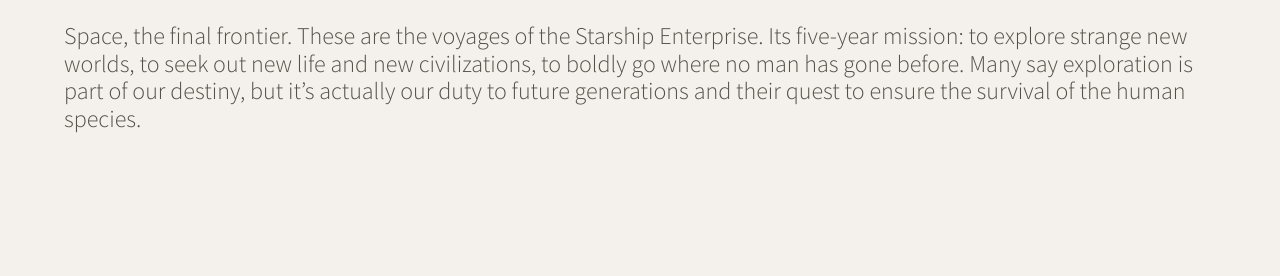
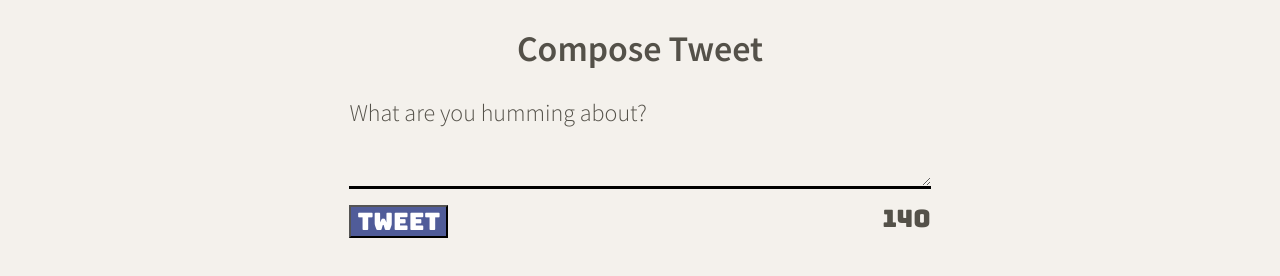
Before and after one commit to VicBond/tweeter, a website: page public/index.html in a window 1280 px wide. Shown: the part 522-798 px from the top of the page. Drawn offline with nearby package versions, Linux system fonts and the light colour scheme; a small style sheet from the web is missing.

Commit message:
new-tweet added

```diff
--- a/public/index.html
+++ b/public/index.html
@@ -15,12 +15,15 @@
     <link rel="preconnect" href="https://fonts.gstatic.com" crossorigin>
     <link href="https://fonts.googleapis.com/css2?family=Bungee&family=Source+Sans+Pro:ital,wght@0,300;0,600;1,300;1,600&   display=swap" rel="stylesheet">
 
+    <!-------------------- CSS External LINKS ------------------>
     <!-- App CSS -->
     <link rel="stylesheet" href="/styles/layout.css" type="text/css" />
     <!-- Nav CSS -->
     <link rel="stylesheet" href="/styles/nav.css" type="text/css" />
     <!-- Header CSS -->
     <link rel="stylesheet" href="/styles/header.css" type="text/css" />
+    <!-- new-tweet CSS -->
+    <link rel="stylesheet" href="/styles/new-tweet.css" type="text/css" />
 
     <!-- External JS -->
     <script src="https://ajax.googleapis.com/ajax/libs/jquery/3.4.1/jquery.min.js"></script>
@@ -54,9 +57,17 @@
 
     <!-- Page-specific (main) content here -->
     <main class="container">
-     <p>
-      Space, the final frontier. These are the voyages of the Starship Enterprise. Its five-year mission: to explore strange new worlds, to seek out new life and new civilizations, to boldly go where no man has gone before. Many say exploration is part of our destiny, but it’s actually our duty to future generations and their quest to ensure the survival of the human species.
-      </p>
+      <section class="new-tweet">
+        <h2>Compose Tweet</h2>
+        <form action="/tweets" method="POST" content-type="application/x-www-form-urlencoded">
+          <label for="tweet-text">What are you humming about?</label>
+          <textarea name="text" id="tweet-text"></textarea>
+          <div class ="submit-tweet">
+            <button type="submit">Tweet</button>
+            <output name="counter" class="counter" for="tweet-text">140</output>
+          </div>
+        </form>
+      </section>
    </main>
   </body>
 </html>
--- a/public/styles/nav.css
+++ b/public/styles/nav.css
@@ -20,9 +20,6 @@
   color: #FFFFFF;
 }
 
-.logo {
-
-}
 
 nav span{
   font-family: 'Bungee', cursive;
--- /dev/null
+++ b/public/styles/new-tweet.css
@@ -0,0 +1,29 @@
+.new-tweet {
+  display: flex;
+  flex-direction: column;
+  align-items: center;
+
+}
+
+.new-tweet textarea {
+  width: 100%;
+  background-color: #f4f1ec;
+  font-weight: bold;
+  border: none;
+  border-bottom-style: solid;
+
+
+}
+
+.submit-tweet {
+  display:flex;
+  justify-content: space-between;
+  width: 100%;
+  font-family: 'Bungee', cursive;
+  padding-top: 10px;
+}
+
+.new-tweet button {
+  background-color: #505c99;
+  color: #FFFFFF;
+}
--- a/server/data-files/initial-tweets.json
+++ b/server/data-files/initial-tweets.json
@@ -8,7 +8,7 @@
     "content": {
       "text": "If I have seen further it is by standing on the shoulders of giants"
     },
-    "created_at": 1636860557885
+    "created_at": 1636901423665
   },
   {
     "user": {
@@ -19,6 +19,6 @@
     "content": {
       "text": "Je pense , donc je suis"
     },
-    "created_at": 1636946957885
+    "created_at": 1636987823665
   }
 ]
```
